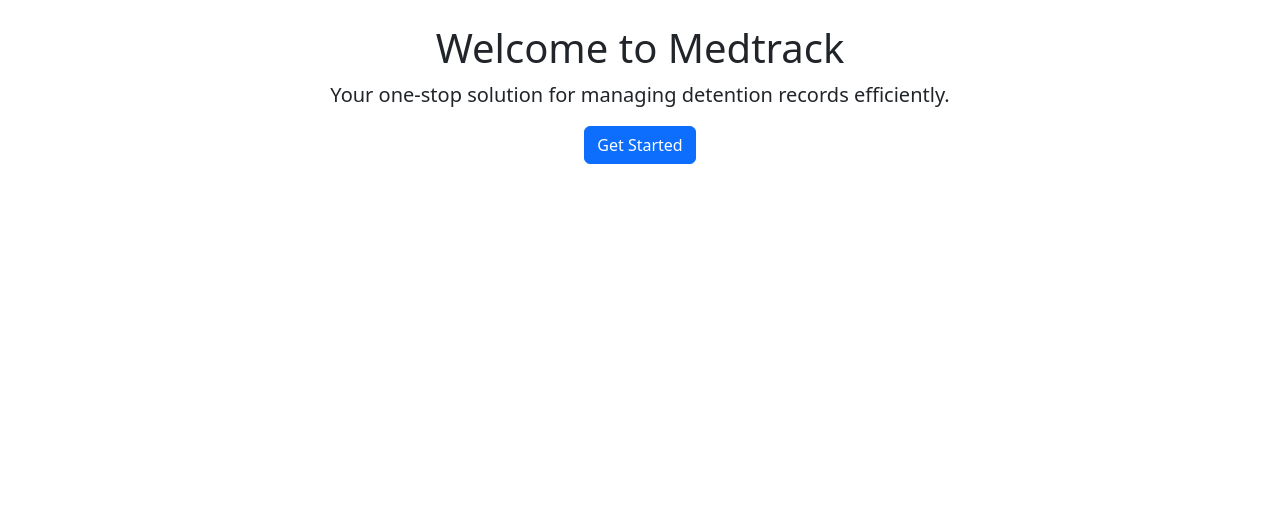
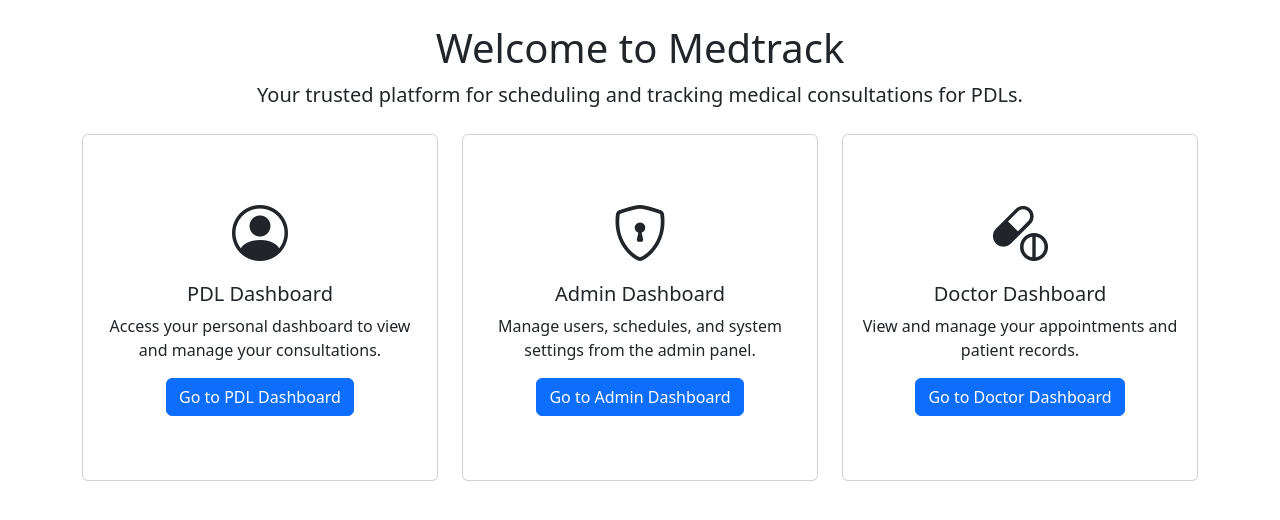
Before and after one commit to Daddycode11/MedTrack, a Django app: page /pdl/ in a window 1280 px wide. Shown: the part 56-576 px from the top of the page. Run offline with Django 5.2, Linux system fonts and the light colour scheme.

Commit message:
Create homepage

```diff
--- a/medtrack/templates/base.html
+++ b/medtrack/templates/base.html
@@ -6,6 +6,9 @@
     <title>{% block title %}Medtrack{% endblock %}</title>
     <!-- Bootstrap CSS -->
     <link href="https://cdn.jsdelivr.net/npm/bootstrap@5.3.0/dist/css/bootstrap.min.css" rel="stylesheet">
+
+    <!-- Bootstrap Icons -->
+    <link rel="stylesheet" href="https://cdn.jsdelivr.net/npm/bootstrap-icons@1.10.5/font/bootstrap-icons.css">
 </head>
 <body>
     <!-- Navbar -->
--- a/medtrack/templates/index.html
+++ b/medtrack/templates/index.html
@@ -7,7 +7,38 @@ Home - Medtrack
 {% block content %}
 <div class="text-center">
     <h1>Welcome to Medtrack</h1>
-    <p class="lead">Your one-stop solution for managing detention records efficiently.</p>
-    <a href="#" class="btn btn-primary">Get Started</a>
+    <p class="lead">Your trusted platform for scheduling and tracking medical consultations for PDLs.</p>
+    <div class="row mt-4">
+        <div class="col-md-4">
+            <div class="card py-5">
+                <div class="card-body text-center">
+                    <i class="bi bi-person-circle display-4"></i>
+                    <h5 class="card-title mt-3">PDL Dashboard</h5>
+                    <p class="card-text">Access your personal dashboard to view and manage your consultations.</p>
+                    <a href="/pdl-dashboard" class="btn btn-primary">Go to PDL Dashboard</a>
+                </div>
+            </div>
+        </div>
+        <div class="col-md-4">
+            <div class="card py-5">
+                <div class="card-body text-center">
+                    <i class="bi bi-shield-lock display-4"></i>
+                    <h5 class="card-title mt-3">Admin Dashboard</h5>
+                    <p class="card-text">Manage users, schedules, and system settings from the admin panel.</p>
+                    <a href="{% url 'pdl:pdl_list' %}" class="btn btn-primary">Go to Admin Dashboard</a>
+                </div>
+            </div>
+        </div>
+        <div class="col-md-4">
+            <div class="card py-5">
+                <div class="card-body text-center">
+                    <i class="bi bi-capsule-pill display-4"></i>
+                    <h5 class="card-title mt-3">Doctor Dashboard</h5>
+                    <p class="card-text">View and manage your appointments and patient records.</p>
+                    <a href="/doctor-dashboard" class="btn btn-primary">Go to Doctor Dashboard</a>
+                </div>
+            </div>
+        </div>
+    </div>
 </div>
 {% endblock %}
```
